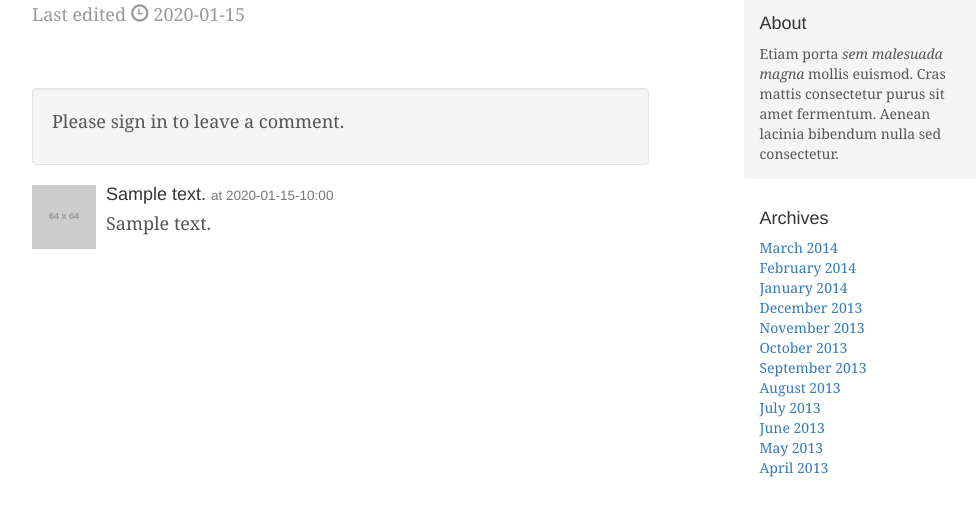
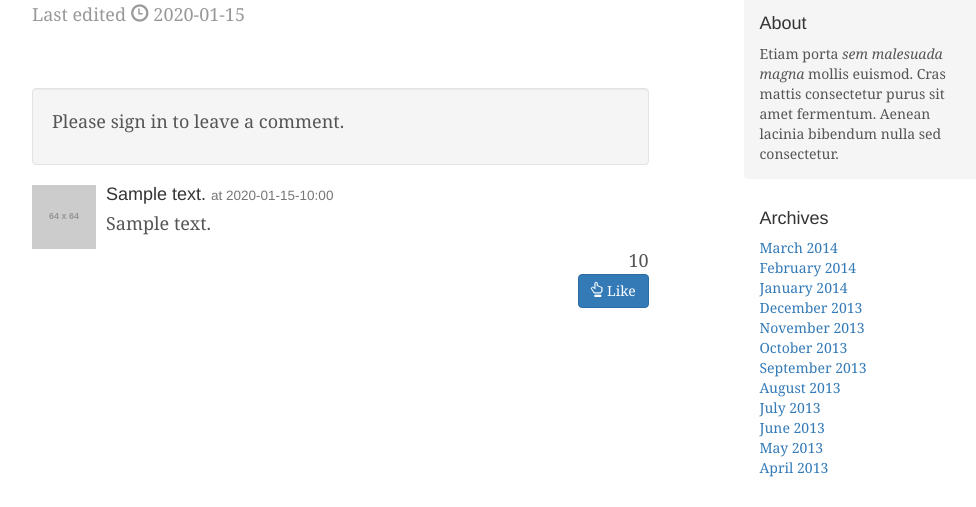
Before and after one commit to AlbertoALopez/gae-blog, a Python web app: template app/templates/permalink.html in a window 1280 px wide. Shown: the part 383-890 px from the top of the page, without its empty margins (138-1114 px from the left). Run offline with Jinja, Linux system fonts and the light colour scheme; the template is opened without the code that fills it: most values are stand-ins (such as "Sample title", 1, 10 or a date in 2020); some libraries are stand-ins or nearby versions.

Commit message:
Create dev branch

```diff
--- a/app/templates/permalink.html
+++ b/app/templates/permalink.html
@@ -30,8 +30,8 @@
     <p>Please sign in to leave a comment.</p>
     {% endif %}
 </div>
+<div id="loading"></div>
 {% for comment in comments %}
-<div class="media">
 <div class="media">
     <a class="pull-left" href="#">
         <img class="media-object" src="http://placehold.it/64x64" alt="">
@@ -39,11 +39,16 @@
     <div class="media-body">
     <h4 class="media-heading">{{ comment.comment_submitter}} <small> at {{ comment.comment_created.strftime('%Y-%m-%d-%I:%M') }}</small></h4>
     <p>{{ comment.comment_body | safe }}</p>
+    <div class="number-of-likes pull-right" id="likes">{{comment.comment_likes}}</div>
     </div>
-    </div>
+    {% if user.name == comment.comment_submitter %}
+    <button type="button" class="btn btn-primary">Edit</button>
+    <button type="button" class="btn btn-danger">Delete</button>
+    {% elif user.name != comment.comment_submitter %}
+    <button data-value="{{ comment.key.id() }}" class="like-comment-btn btn btn-primary pull-right"><span class="glyphicon glyphicon-hand-up"></span> Like</button>
+    {% endif %}
 </div>
 {% endfor %}
-<div id="loading"></div>
 {% endblock %}
 {% block javascript %}
 <script src="/static/js/comment.js"></script>
--- a/app/views/FormHandler.py
+++ b/app/views/FormHandler.py
@@ -1,4 +1,4 @@
-"""Creates a signup page with rudimentary validation and redirection."""
+"""Creates a signup page with basic validation and redirection."""
 from BaseHandler import Handler
 from models import User
 from formverification import *
--- a/app/views/models.py
+++ b/app/views/models.py
@@ -72,10 +72,12 @@ class Comments(ndb.Model):
     comment_submitter = ndb.StringProperty(required=True)
     comment_body = ndb.TextProperty(required=True)
     comment_created = ndb.DateTimeProperty(auto_now_add=True)
+    comment_likes = ndb.IntegerProperty()
     parent = ndb.IntegerProperty()
+    liked_by = ndb.IntegerProperty(repeated=True)
 
     @classmethod
     def return_comments(CLASS, parent_id):
         """Returns all comments in store that have the given parent."""
-        comments = Comments.query(Comments.parent == int(parent_id)).fetch()
+        comments = Comments.query(Comments.parent == int(parent_id)).order(Comments.comment_created).fetch()
         return comments
--- a/static/js/comment.js
+++ b/static/js/comment.js
@@ -1,6 +1,6 @@
-/* Handles real time comment generation and post submission */
+/* Handles real time comment generation, post submission, post edits and likes */
 $(function() {
-    // Stop propagation and default behaviour on form submit
+    // Tinymce options
     tinymce.init({
         selector: "textarea",
         statusbar: false,
@@ -11,10 +11,11 @@ $(function() {
         }
     });
 
+    // Stop propagation and default behaviour on form submit
     $("#comment-form").submit(function(e) {
         return false;
     });
-
+    // AJAX form handler
     $("#submit-comment-btn").click(function() {
         // Grab form values
         var commentBody = $("textarea").val();
@@ -52,6 +53,12 @@ $(function() {
                 }
             });
         }
-        // return false;
+        return false;
+    }); // End AJAX
+
+    // Comment like handler
+    $(".like-comment-btn").click(function() {
+        var commentId = $(this).data('value');
+        $(this).addClass("disabled");
     });
 });
```
Also changed, not shown: 2 other files. Lines whose indentation alone changed are shown as unchanged.
